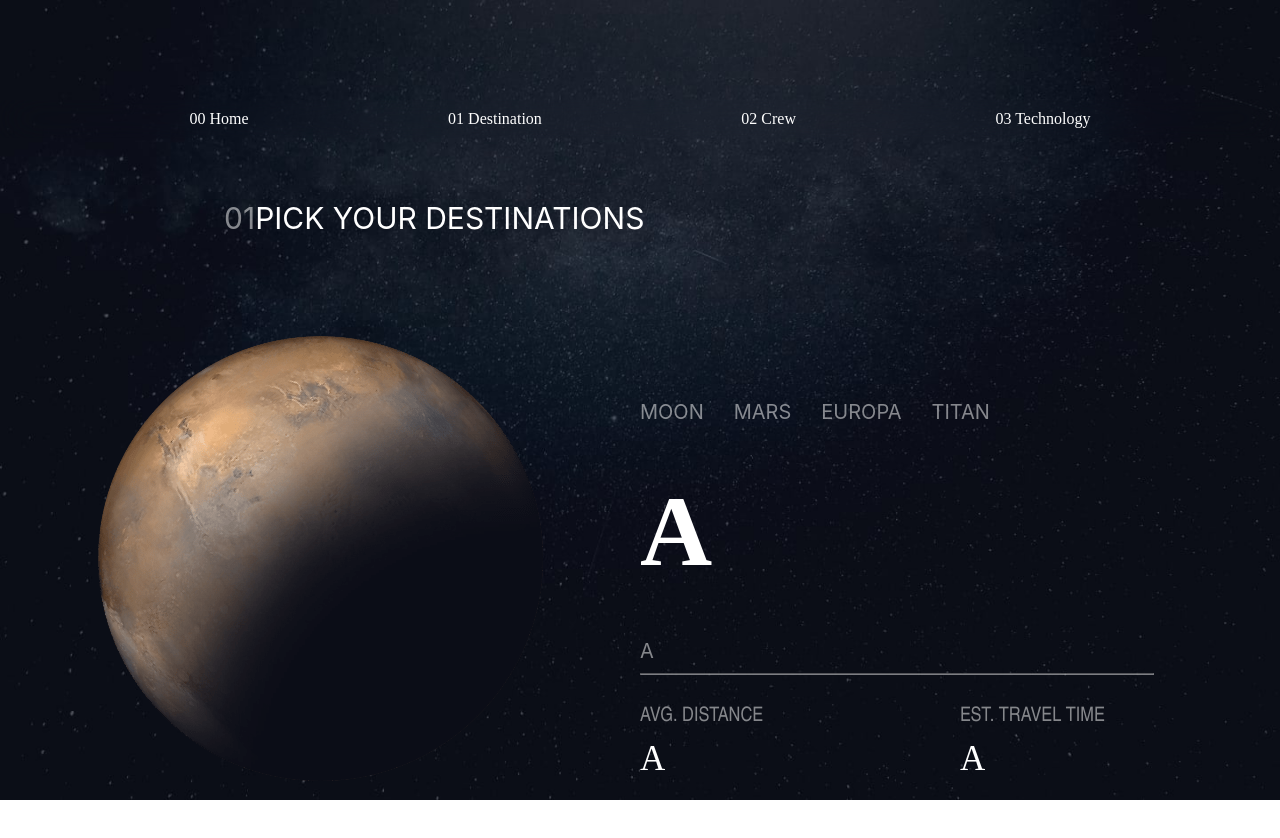
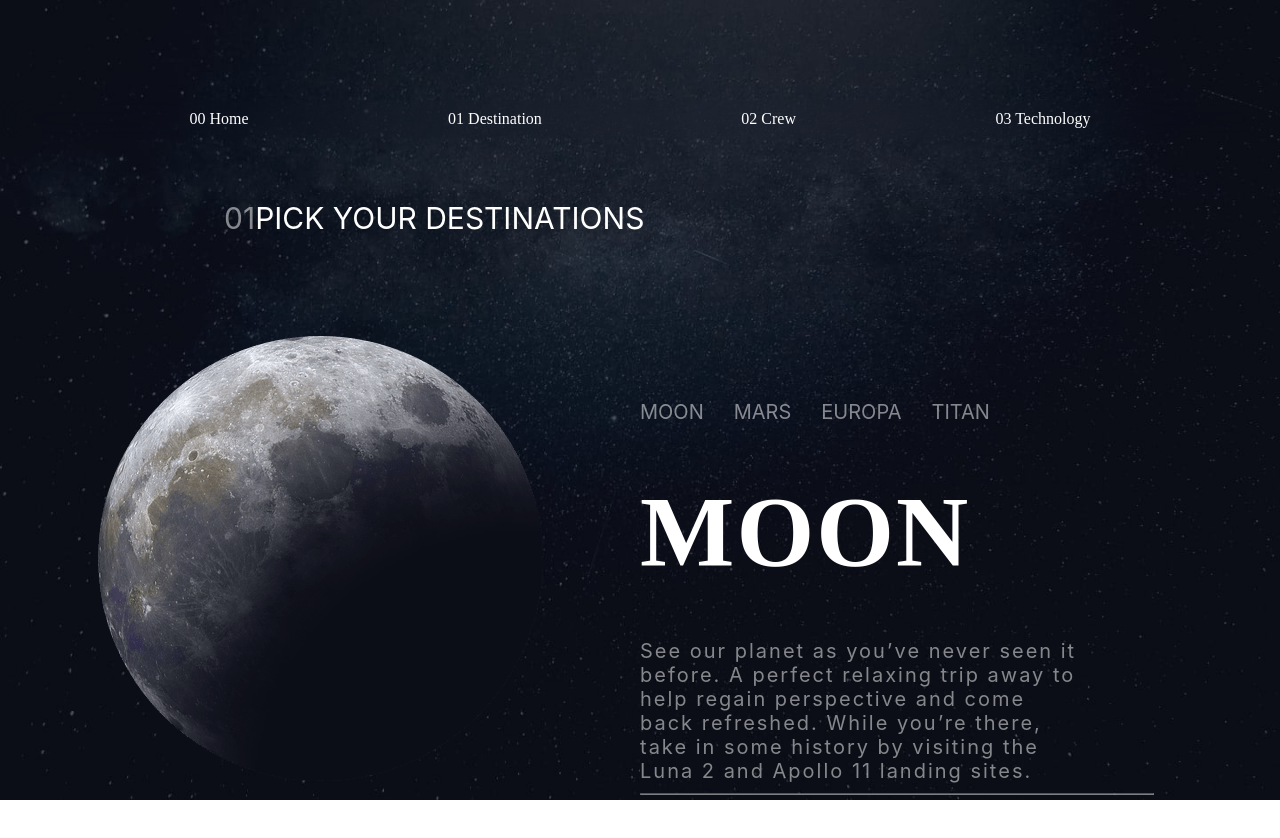
Before and after one commit to yensan0512/space-tourism, a React (Create React App) app: page /destination in a window 1280 px wide. Shown: the top 838 px of the page. Before the commit the page ends 800 px from the top, so only its background shows below. Built offline with nearby package versions, Linux system fonts and the light colour scheme.

Commit message:
done planet

```diff
--- a/src/component/Container.tsx
+++ b/src/component/Container.tsx
@@ -61,6 +61,7 @@ const Text = styled.h2`
   left:26%;
   font-family: serif;
   font-weight:100;
+  cursor:pointer;
 
 
 `;
--- a/src/component/Destination.tsx
+++ b/src/component/Destination.tsx
@@ -1,4 +1,4 @@
-import React from "react";
+import React, { useState } from "react";
 import styled from "styled-components/macro";
 import Header from "./Header";
 import ShareImg, { Wrapper as ShareImgTool } from "./SharedImg";
@@ -28,27 +28,63 @@ const FlexContent = styled.div`
 
 
 function Destination() {
+
+  const [index, setIndex] = useState("moon");
+
+  const handlePlanetClick = (planet: string) => {
+    setIndex(planet);
+  }
+
+  let HeaderTitle = "", Description = "", Distance = "", Duration = "", Photo = "";
+  if (index === "moon") {
+    HeaderTitle = "MOON";
+    Description = "See our planet as you’ve never seen it before. A perfect relaxing trip away to help regain perspective and come back refreshed. While you’re there, take in some history by visiting the Luna 2 and Apollo 11 landing sites.";
+    Distance = "384,400 KM";
+    Duration = "3 DAYS";
+    Photo = "static/assets/destination/image-moon.png";
+  }
+  else if (index === "mars") {
+    HeaderTitle = "MARS";
+    Description = "Don’t forget to pack your hiking boots. You’ll need them to tackle Olympus Mons, the tallest planetary mountain in our solar system. It’s two and a half times the size of Everest!";
+    Distance = "225 MIL. KM";
+    Duration = "9 MONTHS";
+    Photo = "static/assets/destination/image-mars.png";
+  }
+  else if (index === "europa") {
+    HeaderTitle = "EUROPA";
+    Description = "The smallest of the four Galilean moons orbiting Jupiter, Europa is a winter lover’s dream. With an icy surface, it’s perfect for a bit of ice skating, curling, hockey, or simple relaxation in your snug wintery cabin.";
+    Distance = "628 MIL. KM";
+    Duration = "3 YEARS";
+    Photo = "static/assets/destination/image-europa.png";
+  }
+  else {
+    HeaderTitle = "TITAN";
+    Description = "The only moon known to have a dense atmosphere other than Earth, Titan is a home away from home (just a few hundred degrees colder!). As a bonus, you get striking views of the Rings of Saturn.";
+    Distance = "1.6 BIL. KM";
+    Duration = "7 YEARS";
+    Photo = "static/assets/destination/image-titan.png";
+  }
+
+
+
   return (
     <Wrapper>
-      {/* <Background> */}
       <FlexContainer>
         <FlexContent>
           <Header
             Number="01"
             Title="PICK YOUR DESTINATIONS" />
           <ShareImg
-            Photo="static/assets/destination/image-mars.png" />
-          {/* <TitleNo>01</TitleNo>
-          <TitleText>PICK YOUR DESTINATION</TitleText> */}
-          {/* <ImgMars /> */}
+            Photo={Photo} />
         </FlexContent>
 
         <FlexContent>
           <DestinationDesc
-            Header="A"
-            Description="A"
-            Distance="A"
-            Duration="A"
+            handlePlanetClick={handlePlanetClick}
+            Header={HeaderTitle}
+            Description={Description}
+            Distance={Distance}
+            Duration={Duration}
           />
         </FlexContent>
       </FlexContainer>
--- a/src/component/DestinationDesc.tsx
+++ b/src/component/DestinationDesc.tsx
@@ -1,4 +1,4 @@
-import React from "react";
+import React, { useState } from "react";
 import styled from "styled-components/macro";
 
 const Wrapper = styled.div``;
@@ -70,19 +70,22 @@ const FlexContainer = styled.div`
   display:flex;
 `;
 
-function DestinationDesc({ Header, Description, Distance, Duration }: {
+function DestinationDesc({ Header, Description, Distance, Duration, handlePlanetClick }: {
   Header: string,
   Description: string,
   Distance: string,
-  Duration: string
+  Duration: string,
+  handlePlanetClick: (s: string) => void
 }) {
+
+
   return (
     <Wrapper>
       <InnerFlexMenuContainer>
-        <InnerFlexContent>MOON</InnerFlexContent>
-        <InnerFlexContent>MARS</InnerFlexContent>
-        <InnerFlexContent>EUROPA</InnerFlexContent>
-        <InnerFlexContent>TITAN</InnerFlexContent>
+        <InnerFlexContent onClick={() => { handlePlanetClick("moon") }}>MOON</InnerFlexContent>
+        <InnerFlexContent onClick={() => { handlePlanetClick("mars") }}>MARS</InnerFlexContent>
+        <InnerFlexContent onClick={() => { handlePlanetClick("europa") }}>EUROPA</InnerFlexContent>
+        <InnerFlexContent onClick={() => { handlePlanetClick("titan") }}>TITAN</InnerFlexContent>
       </InnerFlexMenuContainer>
       <BigLabel>{Header}</BigLabel>
       <Sentence>{Description}</Sentence>
--- a/src/component/Header.tsx
+++ b/src/component/Header.tsx
@@ -30,14 +30,6 @@ const TitleText = styled.div`
 
 `;
 
-const ImgMars = styled.img`
-  content:url(static/assets/destination/image-mars.png);
-  display: block;
-  margin-left: auto;
-  margin-right: auto;
-  padding-top:100px;
-`;
-
 function Header({ Number, Title }: {
   Number: string,
   Title: string
@@ -47,7 +39,6 @@ function Header({ Number, Title }: {
     <Wrapper>
       <TitleNo>{Number}</TitleNo>
       <TitleText>{Title}</TitleText>
-      {/* <ImgMars /> */}
     </Wrapper>);
 }
 export default Header
--- a/src/component/TechnologyDesc.tsx
+++ b/src/component/TechnologyDesc.tsx
@@ -17,7 +17,7 @@ const BigLabel = styled.h1`
   color:var(--white);
   letter-spacing:2px;
   font-family: serif;
-  margin:0px 0 50px 0;
+  margin:0px 0 100px 0;
 
 `;
 
```
